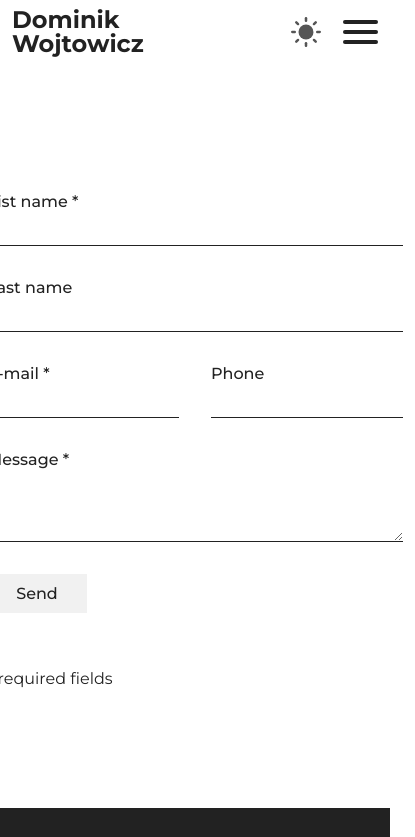
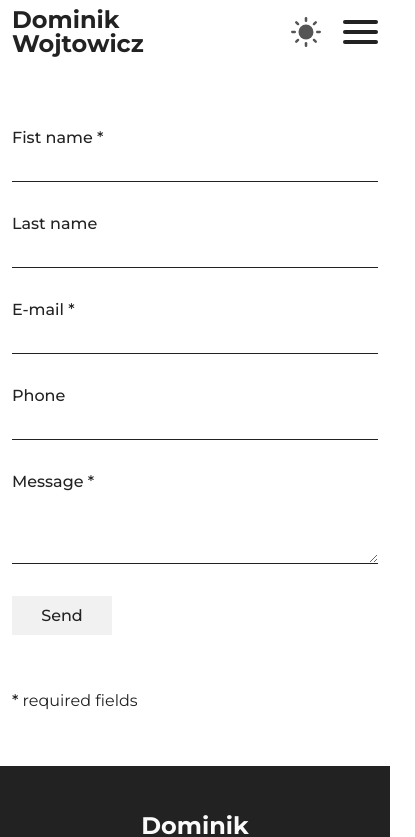
Before and after one commit to DSW92/portfolio-2022, a Vue app: page /contact in a window 390 px wide. Shown: the top 837 px of the page, 415 px wide, since content can reach past the window. Built offline with nearby package versions, Linux system fonts and the light colour scheme.

Commit message:
contact view rwd done

```diff
--- a/src/components/ContactForm.vue
+++ b/src/components/ContactForm.vue
@@ -247,17 +247,20 @@ export default {
 
 <style lang="scss" scoped>
 section {
-  padding-top: 12rem;
-  min-height: calc(100vh - 277.5px);
   box-sizing: border-box;
-  display: flex;
-  justify-content: center;
-  align-items: center;
+  > div.container {
+    display: flex;
+    justify-content: center;
+    align-items: center;
+    flex-direction: column;
+    padding-top: 12rem;
+  }
 }
 
 form {
+  width: 100%;
   max-width: 800px;
-  margin: 0 auto;
+  // margin: 0 auto;
   padding-bottom: 5rem;
   > div {
     display: flex;
@@ -432,4 +435,32 @@ form {
   opacity: 0;
   height: 0;
 }
+
+@media (max-width: 992px) {
+  section {
+    > div.container {
+      padding-top: 8rem;
+    }
+    form {
+      padding-bottom: 1rem;
+    }
+  }
+}
+
+@media (max-width: 575px) {
+  form > div.email-phone__wrapper {
+    flex-direction: column;
+    margin-bottom: 0;
+    > div {
+      width: 100%;
+      margin-bottom: 1.5rem;
+    }
+    > div:first-of-type {
+      margin-right: 0;
+    }
+    > div:nth-of-type(2) {
+      margin-left: 0;
+    }
+  }
+}
 </style>
--- a/src/views/ContactView.vue
+++ b/src/views/ContactView.vue
@@ -12,3 +12,10 @@ export default {
   },
 };
 </script>
+
+<style lang="scss" scoped>
+div {
+  background: grey;
+  // height: 300px;
+}
+</style>
```
